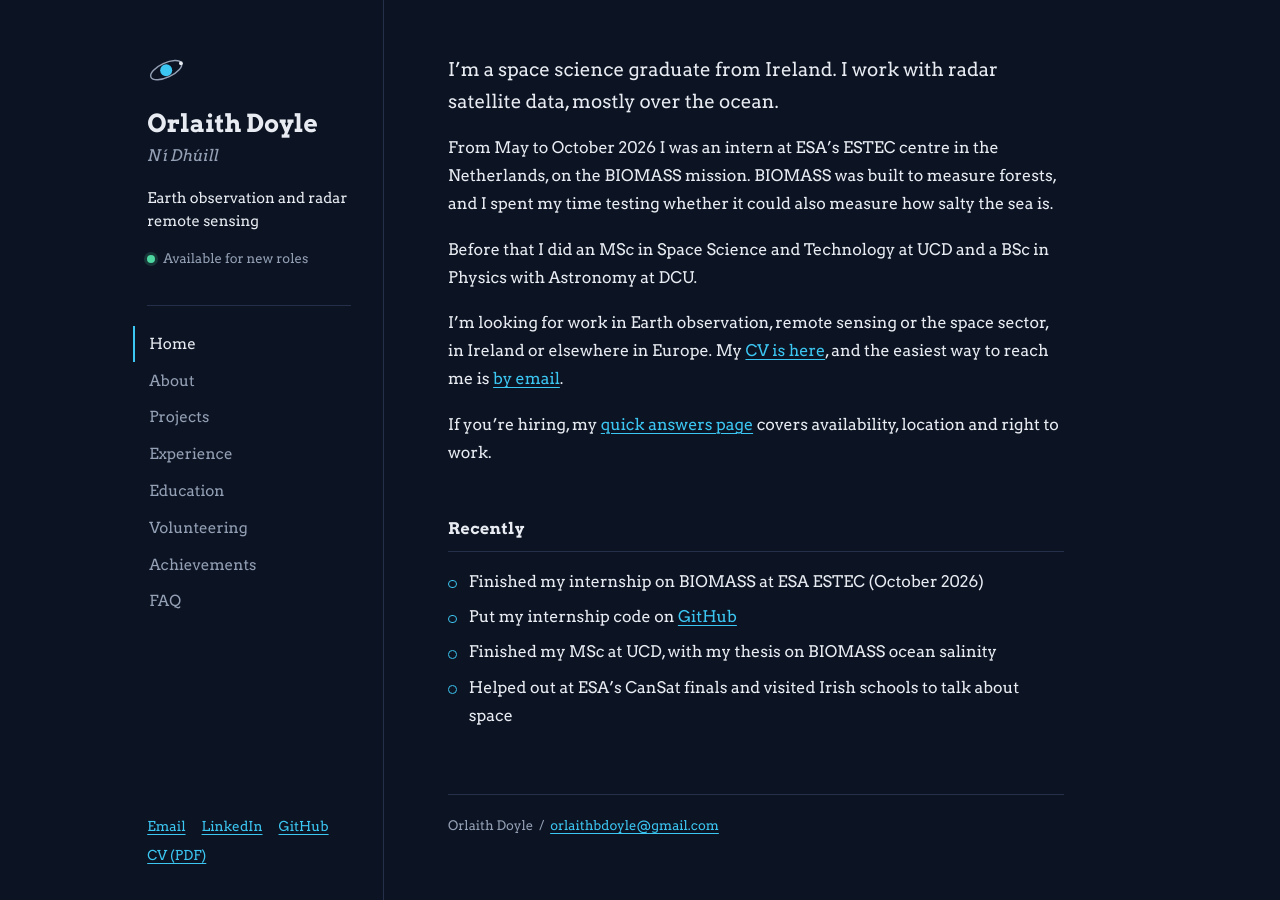
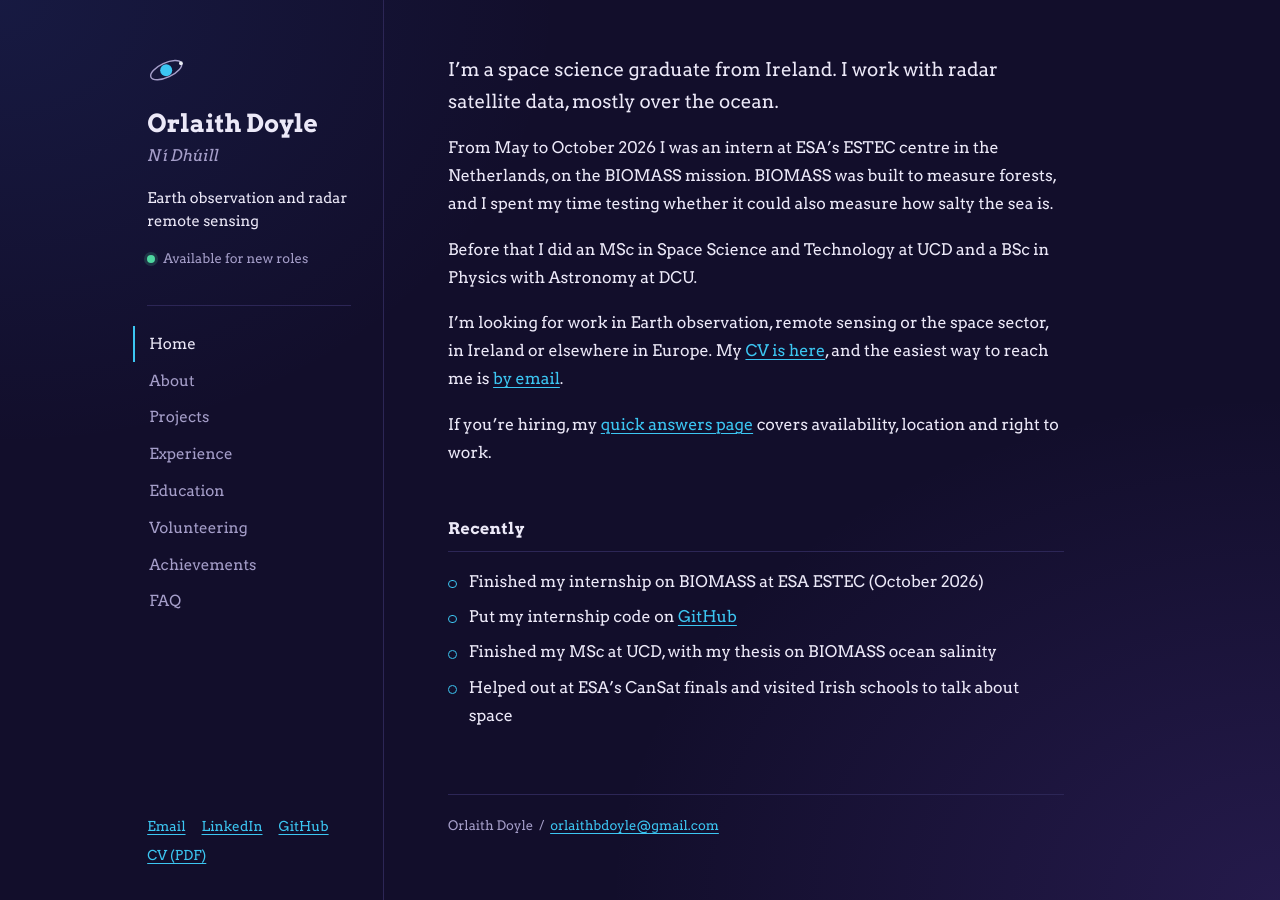
Before and after one commit to orlaithdoyle/orlaithdoyle.github.io, a Jekyll site: the page built from index.md, in a window 1280 px wide. Built offline with Jekyll 4.4.1, drawn with Linux system fonts in a browser that asks for light colours.

Commit message:
Darker blue-purple colour scheme with a soft nebula glow

```diff
--- a/_layouts/default.html
+++ b/_layouts/default.html
@@ -15,7 +15,7 @@
 <div class="shell">
 <aside class="side">
   <a class="mark" href="{{ '/' | relative_url }}" aria-label="Home">
-    <svg class="orbit" width="38" height="38" viewBox="0 0 32 32" aria-hidden="true"><circle cx="16" cy="16" r="5" fill="#3cc6f2"/><ellipse cx="16" cy="16" rx="14" ry="6" fill="none" stroke="#93a0b5" stroke-width="1.2" transform="rotate(-25 16 16)"/><circle cx="28.3" cy="10.2" r="1.6" fill="#e8ecf2"/></svg>
+    <svg class="orbit" width="38" height="38" viewBox="0 0 32 32" aria-hidden="true"><circle cx="16" cy="16" r="5" fill="#3cc6f2"/><ellipse cx="16" cy="16" rx="14" ry="6" fill="none" stroke="#a59ec9" stroke-width="1.2" transform="rotate(-25 16 16)"/><circle cx="28.3" cy="10.2" r="1.6" fill="#e8ecf2"/></svg>
   </a>
   <p class="name"><a href="{{ '/' | relative_url }}">{{ site.name }}</a></p>
   <p class="irish">{{ site.irish_name }}</p>
--- a/style.css
+++ b/style.css
@@ -4,12 +4,12 @@
    Pick colours at https://htmlcolorcodes.com
    ============================================================ */
 :root{
-  --background:#0c1322;   /* page background, deep night blue */
-  --panel:#111a2d;        /* the sidebar */
-  --text:#e8ecf2;         /* main writing */
-  --faded:#93a0b5;        /* dates, captions and italic lines */
+  --background:#120e2b;   /* page background, deep blue-purple */
+  --panel:#171236;        /* the sidebar */
+  --text:#ece9f8;         /* main writing */
+  --faded:#a59ec9;        /* dates, captions and italic lines */
   --links:#3cc6f2;        /* links, bright ocean blue */
-  --lines:#24304a;        /* the thin dividing lines */
+  --lines:#2c2656;        /* the thin dividing lines */
   --font:"Arvo", Georgia, serif;
 }
 
@@ -65,7 +65,7 @@ li::before{content:"";position:absolute;left:0;top:.72em;width:.42rem;height:.42
 main img{max-width:100%;height:auto;border:1px solid var(--lines);display:block;margin:1.6rem 0 .4rem;border-radius:4px}
 main img + em, main p:has(> img) + p:has(> em:only-child){font-size:.88rem}
 main img.portrait{width:9.5rem;aspect-ratio:1;object-fit:cover;border-radius:50%;margin:0 0 2rem;
-  box-shadow:0 0 0 6px var(--background),0 0 0 7px rgba(60,198,242,.45)}
+  box-shadow:0 0 0 6px transparent,0 0 0 7px rgba(60,198,242,.45)}
 
 /* Home page: the first paragraph reads as an introduction */
 main > p:first-of-type{font-size:1.18rem;line-height:1.65}
@@ -73,7 +73,7 @@ main > p:first-of-type{font-size:1.18rem;line-height:1.65}
 footer{margin-top:4rem;padding-top:1.2rem;border-top:1px solid var(--lines);font-size:.82rem;color:var(--faded)}
 
 /* ---- Space touches ---- */
-body::after{content:"";position:fixed;inset:0;pointer-events:none;z-index:-2;opacity:.8;
+body::after{content:"";position:fixed;inset:0;pointer-events:none;z-index:-2;opacity:.9;
   background-image:
     radial-gradient(1px 1px at 7% 22%,#fff 50%,transparent 51%),
     radial-gradient(1px 1px at 18% 71%,#cfe6ff 50%,transparent 51%),
@@ -84,6 +84,8 @@ body::after{content:"";position:fixed;inset:0;pointer-events:none;z-index:-2;opa
     radial-gradient(1px 1px at 84% 31%,#fff 50%,transparent 51%),
     radial-gradient(1px 1px at 93% 79%,#ffe8c8 50%,transparent 51%);
   background-size:700px 700px}
+html{background:radial-gradient(60rem 45rem at 100% 100%,rgba(120,80,220,.18),transparent 70%),radial-gradient(50rem 40rem at 0% 0%,rgba(60,110,230,.12),transparent 70%),var(--background);background-attachment:fixed}
+body{background-color:transparent}
 
 /* Shorter laptop screens: tighten the sidebar so everything fits */
 @media (min-width:861px) and (max-height:780px){
```
